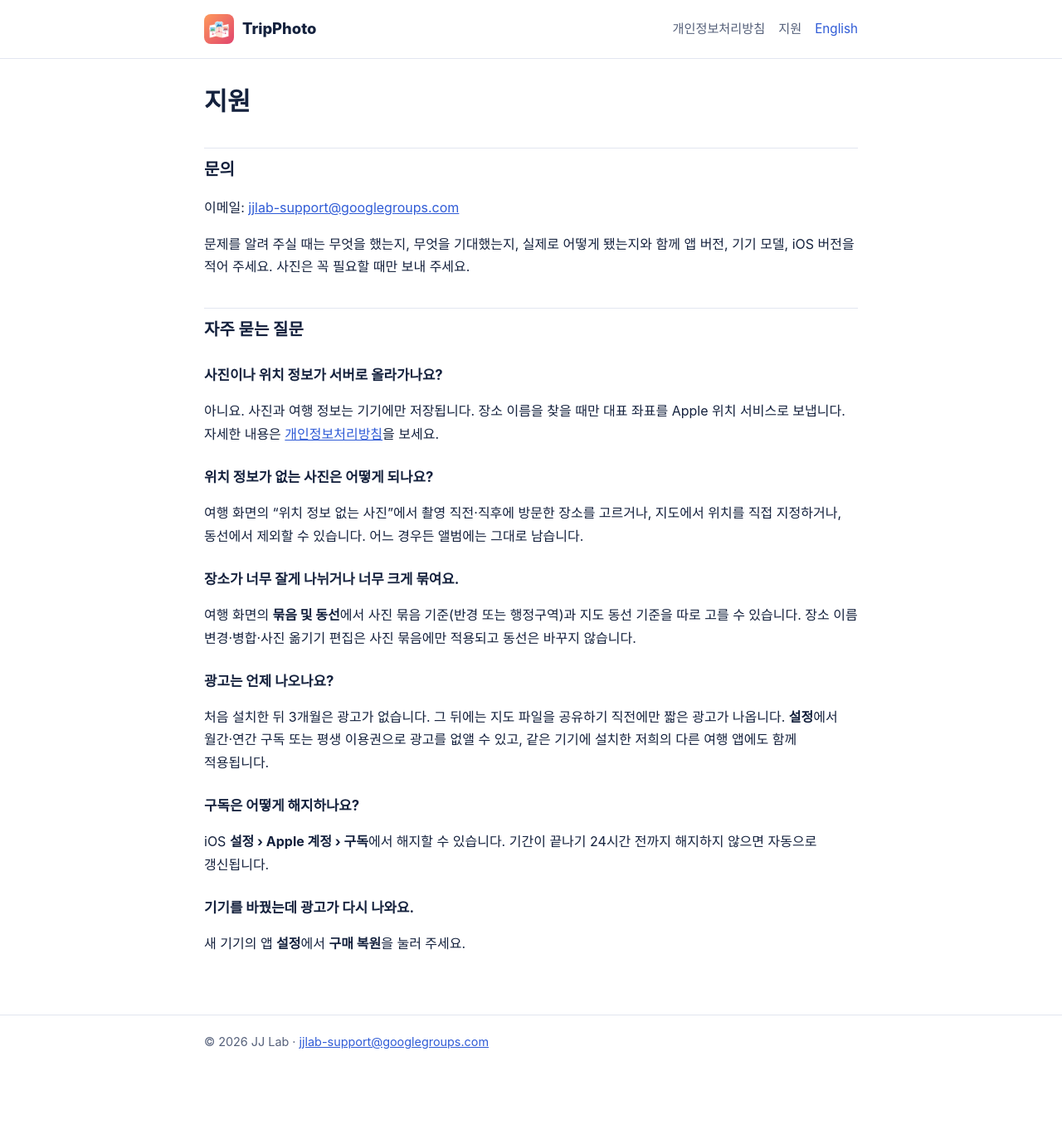
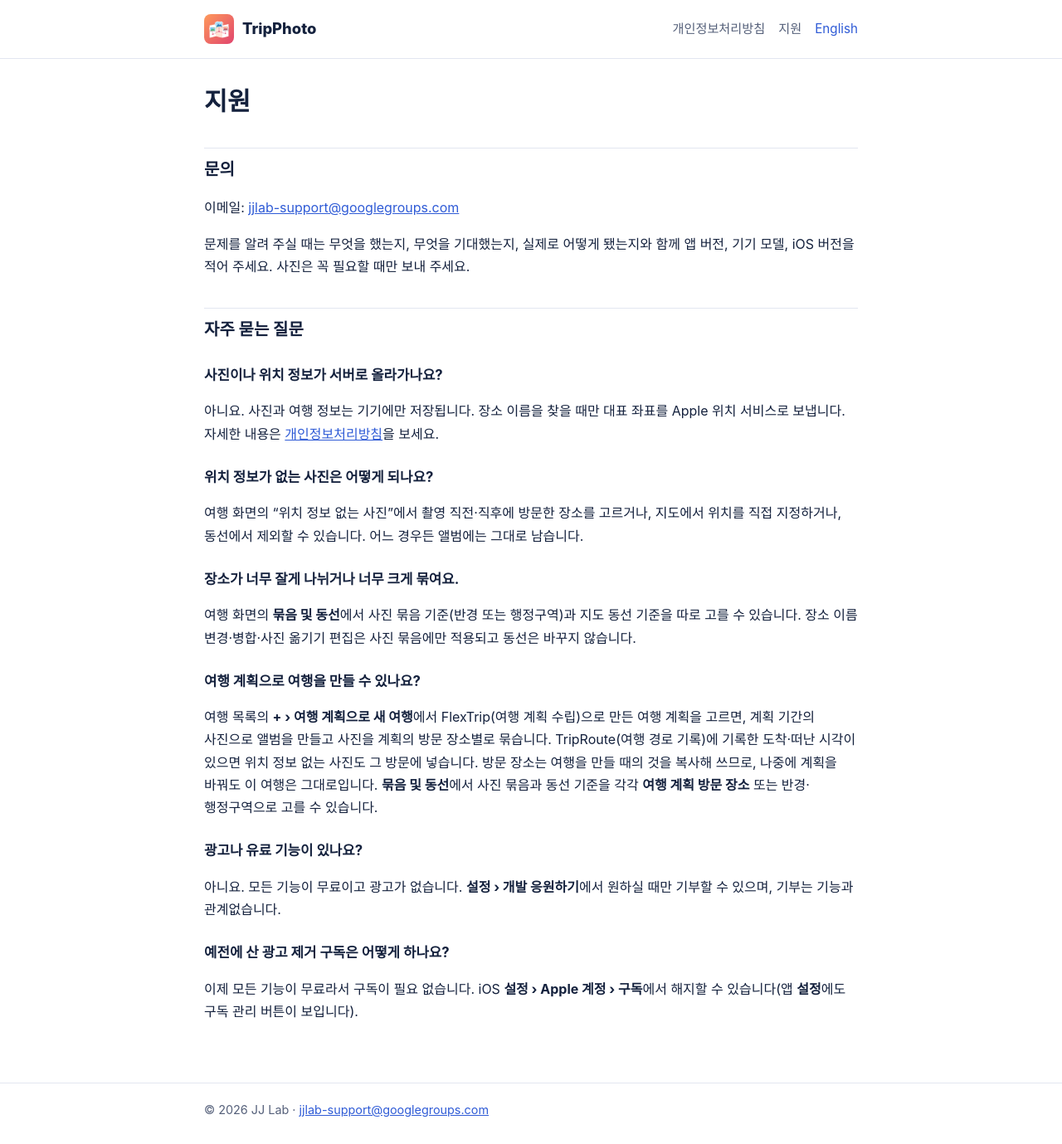
Before and after one commit to yjinchoi/tripphoto-support, a Jekyll site: the page built from support.md, in a window 1280 px wide. Shown: the whole page at 83% size. Built offline with Jekyll 4.4.1, drawn with Linux system fonts in a browser that asks for light colours; before the commit the page ends 1297 px from its top, so only the background shows below that.

Commit message:
TripPhoto 1.2: free with no ads or tracking, optional donations, trips made from FlexTrip plans (not live until release)

```diff
--- a/support.md
+++ b/support.md
@@ -23,11 +23,11 @@ description: TripPhoto 사용 도움말과 문의 방법입니다.
 ### 장소가 너무 잘게 나뉘거나 너무 크게 묶여요.
 여행 화면의 **묶음 및 동선**에서 사진 묶음 기준(반경 또는 행정구역)과 지도 동선 기준을 따로 고를 수 있습니다. 장소 이름 변경·병합·사진 옮기기 편집은 사진 묶음에만 적용되고 동선은 바꾸지 않습니다.
 
-### 광고는 언제 나오나요?
-처음 설치한 뒤 3개월은 광고가 없습니다. 그 뒤에는 지도 파일을 공유하기 직전에만 짧은 광고가 나옵니다. **설정**에서 월간·연간 구독 또는 평생 이용권으로 광고를 없앨 수 있고, 같은 기기에 설치한 저희의 다른 여행 앱에도 함께 적용됩니다.
+### 여행 계획으로 여행을 만들 수 있나요?
+여행 목록의 **+ › 여행 계획으로 새 여행**에서 FlexTrip(여행 계획 수립)으로 만든 여행 계획을 고르면, 계획 기간의 사진으로 앨범을 만들고 사진을 계획의 방문 장소별로 묶습니다. TripRoute(여행 경로 기록)에 기록한 도착·떠난 시각이 있으면 위치 정보 없는 사진도 그 방문에 넣습니다. 방문 장소는 여행을 만들 때의 것을 복사해 쓰므로, 나중에 계획을 바꿔도 이 여행은 그대로입니다. **묶음 및 동선**에서 사진 묶음과 동선 기준을 각각 **여행 계획 방문 장소** 또는 반경·행정구역으로 고를 수 있습니다.
 
-### 구독은 어떻게 해지하나요?
-iOS **설정 › Apple 계정 › 구독**에서 해지할 수 있습니다. 기간이 끝나기 24시간 전까지 해지하지 않으면 자동으로 갱신됩니다.
+### 광고나 유료 기능이 있나요?
+아니요. 모든 기능이 무료이고 광고가 없습니다. **설정 › 개발 응원하기**에서 원하실 때만 기부할 수 있으며, 기부는 기능과 관계없습니다.
 
-### 기기를 바꿨는데 광고가 다시 나와요.
-새 기기의 앱 **설정**에서 **구매 복원**을 눌러 주세요.
+### 예전에 산 광고 제거 구독은 어떻게 하나요?
+이제 모든 기능이 무료라서 구독이 필요 없습니다. iOS **설정 › Apple 계정 › 구독**에서 해지할 수 있습니다(앱 **설정**에도 구독 관리 버튼이 보입니다).
```
Also changed, not shown: en/privacy.md (+6 -7 lines), en/support.md (+6 -6 lines), privacy.md (+6 -7 lines).
